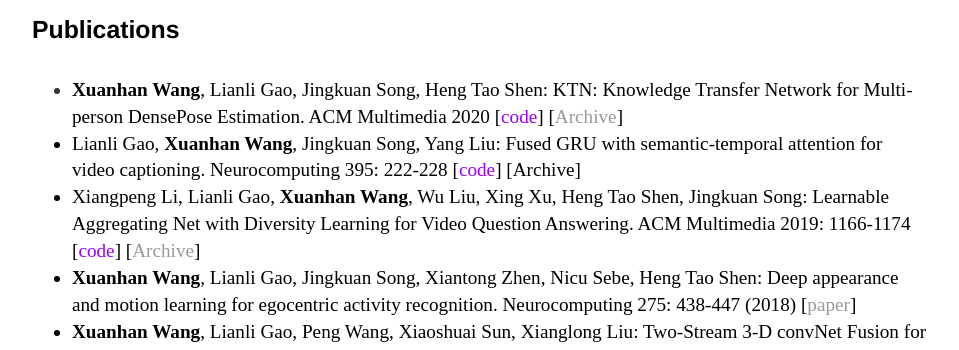
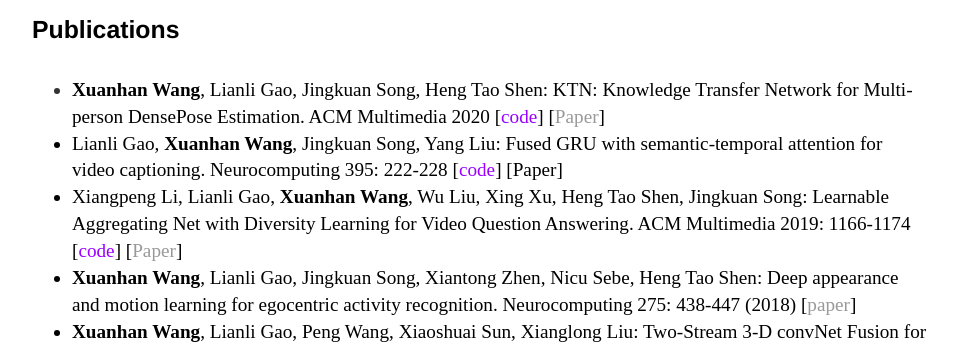
Before and after one commit to cfm-wxh/xuanhanwang.github.io, a Jekyll site: the page built from index.html, in a window 1280 px wide. Shown: the part 995-1345 px from the top of the page, without its empty margins (160-1119 px from the left). Built offline with Jekyll 4.4.1, drawn with Linux system fonts in a browser that asks for light colours.

Commit message:
Update index.html

```diff
--- a/index.html
+++ b/index.html
@@ -48,9 +48,9 @@
 
 <h4>Publications</h4>
 	<ul>
-		<li><font ><font color="#000000"><b><font color="#000000">Xuanhan Wang</b><font color="#000000">, Lianli Gao, Jingkuan Song, Heng Tao Shen: KTN: Knowledge Transfer Network for Multi-person DensePose Estimation. ACM Multimedia 2020 [</font><a href="https://github.com/stoa-xh91/KTN" rel="nofollow"><font color="#9900ff">code</font></a><font color="#000000">] [<a href="https://arxiv.org/abs/1701.07901" rel="nofollow">Archive</a>]</font></font></li>
-		<li><font ><font color="#000000">Lianli Gao, <b><font color="#000000">Xuanhan Wang</b><font color="#000000">, Jingkuan Song, Yang Liu: Fused GRU with semantic-temporal attention for video captioning. Neurocomputing 395: 222-228 [</font><a href="https://github.com/wangxuanhan/stafg-capgen-vid" rel="nofollow"><font color="#9900ff">code</font></a><font color="#000000">] [Archive]</font></font></li>
-		<li><font ><font color="#000000">Xiangpeng Li, Lianli Gao, <b><font color="#000000">Xuanhan Wang</b><font color="#000000">, Wu Liu, Xing Xu, Heng Tao Shen, Jingkuan Song: Learnable Aggregating Net with Diversity Learning for Video Question Answering. ACM Multimedia 2019: 1166-1174 [</font><a href="https://github.com/hetaoconquer/DRH" rel="nofollow"><font color="#9900ff">code</font></a><font color="#000000">] [<a href="https://arxiv.org/abs/1701.07901" rel="nofollow">Archive</a>]</font></font></li>
+		<li><font ><font color="#000000"><b><font color="#000000">Xuanhan Wang</b><font color="#000000">, Lianli Gao, Jingkuan Song, Heng Tao Shen: KTN: Knowledge Transfer Network for Multi-person DensePose Estimation. ACM Multimedia 2020 [</font><a href="https://github.com/stoa-xh91/KTN" rel="nofollow"><font color="#9900ff">code</font></a><font color="#000000">] [<a href="https://arxiv.org/abs/1701.07901" rel="nofollow">Paper</a>]</font></font></li>
+		<li><font ><font color="#000000">Lianli Gao, <b><font color="#000000">Xuanhan Wang</b><font color="#000000">, Jingkuan Song, Yang Liu: Fused GRU with semantic-temporal attention for video captioning. Neurocomputing 395: 222-228 [</font><a href="https://github.com/wangxuanhan/stafg-capgen-vid" rel="nofollow"><font color="#9900ff">code</font></a><font color="#000000">] [Paper]</font></font></li>
+		<li><font ><font color="#000000">Xiangpeng Li, Lianli Gao, <b><font color="#000000">Xuanhan Wang</b><font color="#000000">, Wu Liu, Xing Xu, Heng Tao Shen, Jingkuan Song: Learnable Aggregating Net with Diversity Learning for Video Question Answering. ACM Multimedia 2019: 1166-1174 [</font><a href="https://github.com/hetaoconquer/DRH" rel="nofollow"><font color="#9900ff">code</font></a><font color="#000000">] [<a href="https://arxiv.org/abs/1701.07901" rel="nofollow">Paper</a>]</font></font></li>
 		<li><font ><font color="#000000"><b><font color="#000000">Xuanhan Wang</b><font color="#000000">, Lianli Gao, Jingkuan Song, Xiantong Zhen, Nicu Sebe, Heng Tao Shen: Deep appearance and motion learning for egocentric activity recognition. Neurocomputing 275: 438-447 (2018) [<a href="http://dl.acm.org/citation.cfm?id=2967242" rel="nofollow">paper</a>]</font></font></li>
 		<li><font ><font color="#000000"><b><font color="#000000">Xuanhan Wang</b><font color="#000000">, Lianli Gao, Peng Wang, Xiaoshuai Sun, Xianglong Liu: Two-Stream 3-D convNet Fusion for Action Recognition in Videos With Arbitrary Size and Length. IEEE Trans. Multimedia 20(3): 634-644 (2018) [</font><a href="https://github.com/zhaoluffy/hLSTMat" rel="nofollow"><font color="#9900ff">code</font></a><font color="#000000">] [paper]</font></font></li>
 		<li><font ><font color="#000000"><b><font color="#000000">Xuanhan Wang</b><font color="#000000">, Lianli Gao, Jingkuan Song, Heng Tao Shen: Beyond Frame-level CNN: Saliency-Aware 3-D CNN With LSTM for Video Action Recognition. IEEE Signal Process. Lett. 24(4): 510-514 (2017) [paper]</font></font></li>
```
